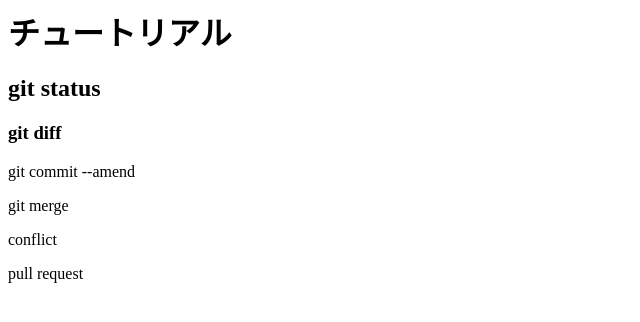
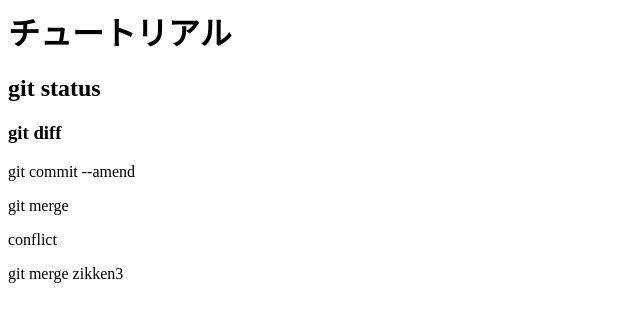
Before and after one commit to j19015/git_tutorial, a plain HTML site: page index.html in a window 1280 px wide. Shown: the full height of the page, 0-640 px from the left. Drawn offline with Linux system fonts and the light colour scheme.

Commit message:
Update index.html

```diff
--- a/index.html
+++ b/index.html
@@ -4,4 +4,4 @@
 <p>git commit --amend</p>
 <p>git merge</p>
 <p>conflict</p>
-<p>pull request</p>
+<p>git merge zikken3</p>
```
